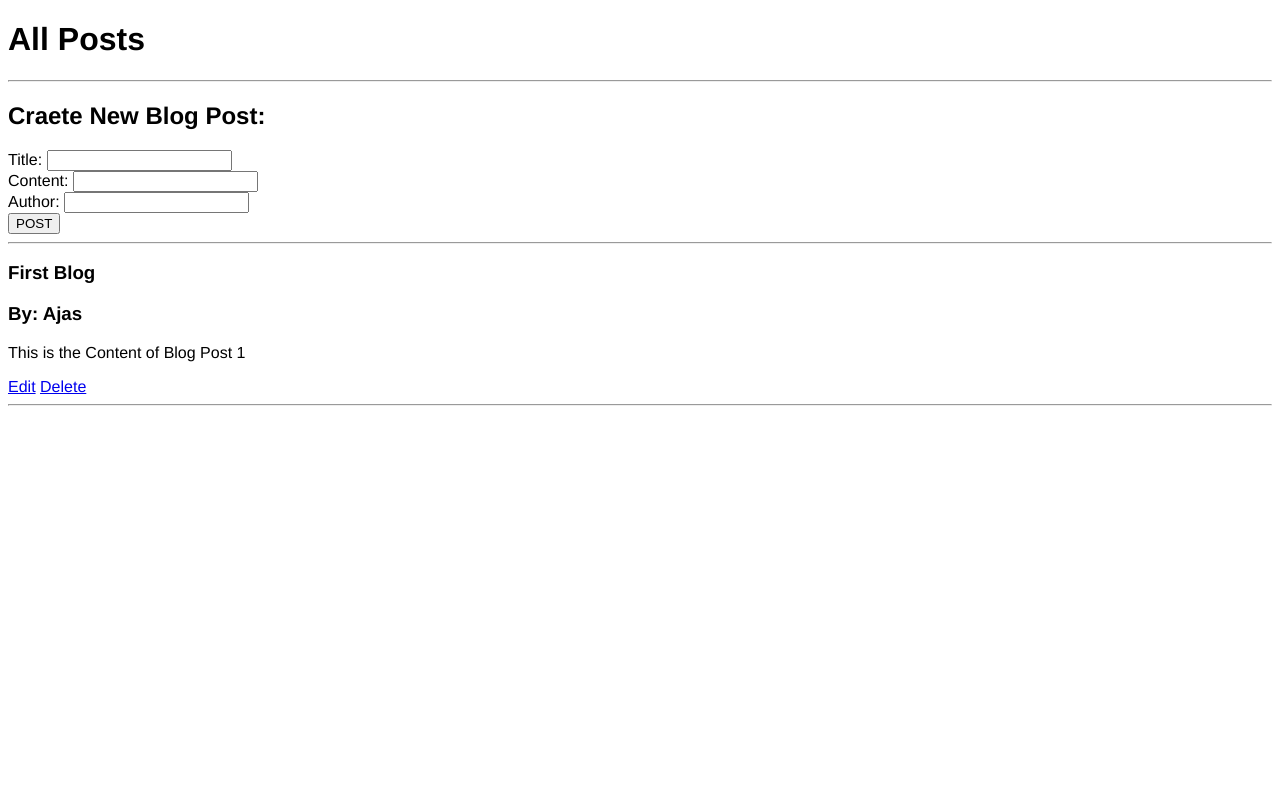
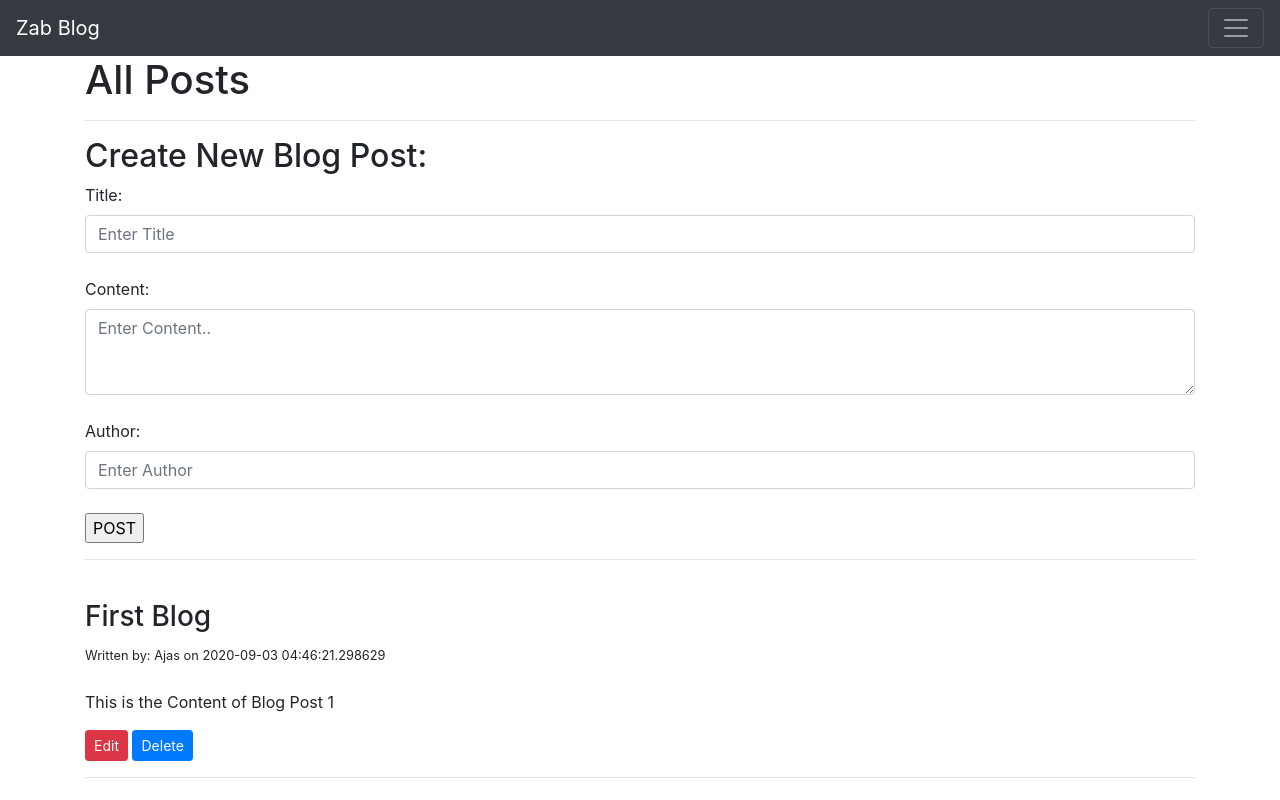
Before and after one commit to safwanvk/blog-flask, a Flask app: page /posts in a window 1280 px wide. Run offline with Flask 2, Linux system fonts and the light colour scheme; data comes from the database, SQL or seed files in the repository; some libraries are stand-ins or nearby versions.

Commit message:
:art: Improve style

```diff
--- a/templates/base.html
+++ b/templates/base.html
@@ -3,9 +3,37 @@
 <head>
     <meta charset="UTF-8">
     <link rel="stylesheet" href="{{ url_for('static', filename='css/style.css')}}">
+    <link rel="stylesheet" href="https://stackpath.bootstrapcdn.com/bootstrap/4.3.1/css/bootstrap.min.css" integrity="sha384-ggOyR0iXCbMQv3Xipma34MD+dH/1fQ784/j6cY/iJTQUOhcWr7x9JvoRxT2MZw1T" crossorigin="anonymous">
     {% block title %}{% endblock %}
 </head>
-{% block content %}
+<body>
+ <nav class="navbar navbar-dark bg-dark">
+  <a class="navbar-brand" href="/">Zab Blog</a>
+  <button class="navbar-toggler" type="button" data-toggle="collapse" data-target="#navbarsExample01" aria-controls="navbarsExample01" aria-expanded="false" aria-label="Toggle navigation">
+    <span class="navbar-toggler-icon"></span>
+  </button>
 
-{% endblock %}
+  <div class="collapse navbar-collapse" id="navbarsExample01">
+    <ul class="navbar-nav mr-auto">
+      <li class="nav-item active">
+        <a class="nav-link" href="/">Home <span class="sr-only">(current)</span></a>
+      </li>
+      <li class="nav-item">
+        <a class="nav-link" href="/posts">Posts</a>
+      </li>
+    </ul>
+    <form class="form-inline my-2 my-md-0">
+      <input class="form-control" type="text" placeholder="Search" aria-label="Search">
+    </form>
+  </div>
+</nav>
+<div class="container">
+    {% block content %}
+
+    {% endblock %}
+</div>
+</body>
+<script src="https://code.jquery.com/jquery-3.3.1.slim.min.js" integrity="sha384-q8i/X+965DzO0rT7abK41JStQIAqVgRVzpbzo5smXKp4YfRvH+8abtTE1Pi6jizo" crossorigin="anonymous"></script>
+<script src="https://cdnjs.cloudflare.com/ajax/libs/popper.js/1.14.7/umd/popper.min.js" integrity="sha384-UO2eT0CpHqdSJQ6hJty5KVphtPhzWj9WO1clHTMGa3JDZwrnQq4sF86dIHNDz0W1" crossorigin="anonymous"></script>
+<script src="https://stackpath.bootstrapcdn.com/bootstrap/4.3.1/js/bootstrap.min.js" integrity="sha384-JjSmVgyd0p3pXB1rRibZUAYoIIy6OrQ6VrjIEaFf/nJGzIxFDsf4x0xIM+B07jRM" crossorigin="anonymous"></script>
 </html>
--- a/templates/posts.html
+++ b/templates/posts.html
@@ -5,27 +5,34 @@
 
 <h1>All Posts</h1>
 <hr>
-  <h2>Craete New Blog Post:</h2>
+  <h2>Create New Blog Post:</h2>
   <form action="/posts" method="POST">
-    Title: <input type="text" name="title" id="title">
+    <label for="title">Title:</label>
+    <input class="form-control" name="title" id="title" type="text" placeholder="Enter Title" aria-label="Enter Title">
     <br>
-    Content: <input type="text" name="content" id="content">
+    <label for="content">Content:</label>
+    <textarea class="form-control" id="content" name="content" rows="3" placeholder="Enter Content.." aria-label="Enter Content.."></textarea>
     <br>
-    Author: <input type="text" name="author" id="author">
+    <label for="author">Author:</label>
+    <input class="form-control" name="author" id="author" type="text" placeholder="Enter Author" aria-label="Enter Author">
     <br>
     <input type="submit" value="POST">
   </form>
 <hr>
 {% for post in context %}
+  <br>
   <h3>{{ post.title }}</h3>
   {% if post.author %}
-  <h3>By: {{ post.author }}</h3>
+    <small>Written by: {{ post.author }} on {{ post.date_published }}</small>
   {% else %}
-  <h3>By: N/A</h3>
+    <small>Written by: Unknown on {{ post.date_published }}</small>
   {% endif %}
+  <br>
+  <br>
   <p>{{ post.content }}</p>
-<a href="/posts/edit/{{ post.id }}">Edit</a>
-<a href="/posts/delete/{{ post.id }}">Delete</a>
+  <a class="btn btn-danger btn-sm" href="/posts/edit/{{ post.id }}">Edit</a>
+  <a class="btn btn-primary btn-sm" href="/posts/delete/{{ post.id }}">Delete</a>
+  <br>
   <hr>
 {% endfor %}
 </body>
```
Also changed, not shown: templates/index.html (+12 -1 lines). Lines whose indentation alone changed are shown as unchanged.
